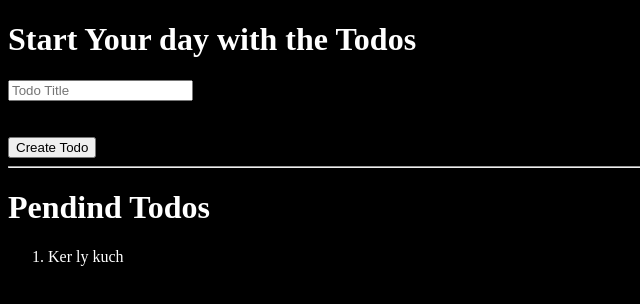
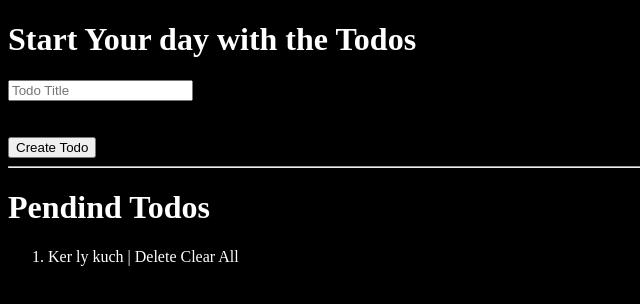
Before and after one commit to Zuhaib-dev/live-cohort-React, a React (Vite) app: page / in a window 1280 px wide. Shown: the top 304 px of the page, without its empty margins (0-640 px from the left). Built offline with nearby package versions, Linux system fonts and the light colour scheme.

Commit message:
Done with the overall poject without styling and now first practice all again last time and then start styling the whole project by using tailwindcss also with that i will lrearn integrating tailwind css

```diff
--- a/src/components/Read.jsx
+++ b/src/components/Read.jsx
@@ -1,20 +1,32 @@
-import React from 'react'
+import React from "react";
 
 const Read = (props) => {
-const todos = props.todos
-const renderTodos = todos.map((todo)=>{
-  return <li key={todo.id}>
-    {todo.title}
-  </li>
-})
+  const todos = props.todos;
+  const settodos = props.settodos;
+  const deletehandeler = (id) => {
+    const filtertodos = todos.filter((todo) => todo.id != id);
+    settodos(filtertodos);
+  };
+  const claerHandler = (id) => {
+    const clearTodos = todos.filter((todo) => todo.id != id);
+    settodos([]);
+  };
+  const renderTodos = todos.map((todo) => {
+    return (
+      <li key={todo.id}>
+        {todo.title} |{" "}
+        <span onClick={() => deletehandeler(todo.id)}>Delete</span>{" "}
+        <span onClick={() => claerHandler(todo.id)}>Clear All</span>
+      </li>
+    );
+  });
+
   return (
     <>
-    <h1>Pendind Todos </h1>
-    <ol>
-      {renderTodos}
-    </ol>
+      <h1>Pendind Todos </h1>
+      <ol>{renderTodos}</ol>
     </>
-  )
-}
+  );
+};
 
-export default Read
+export default Read;
```
